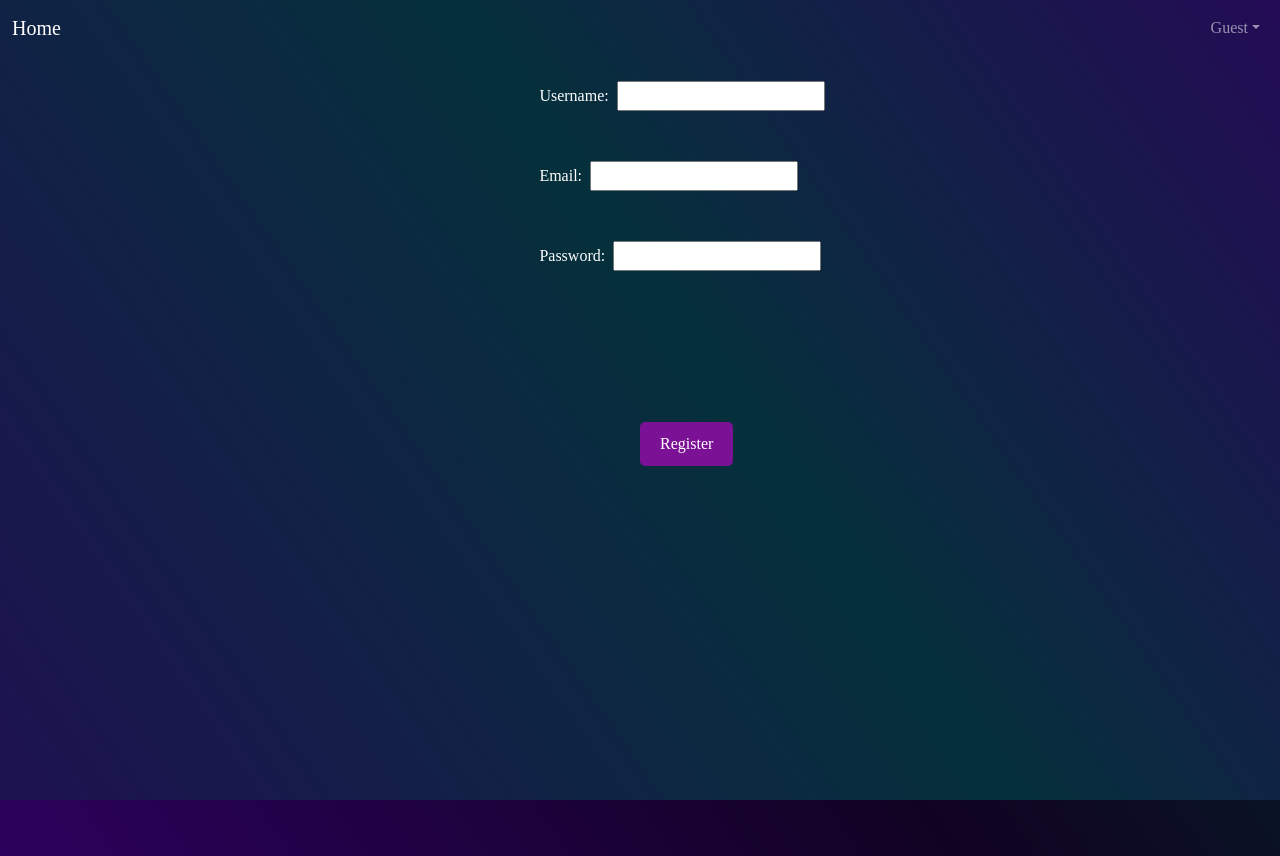
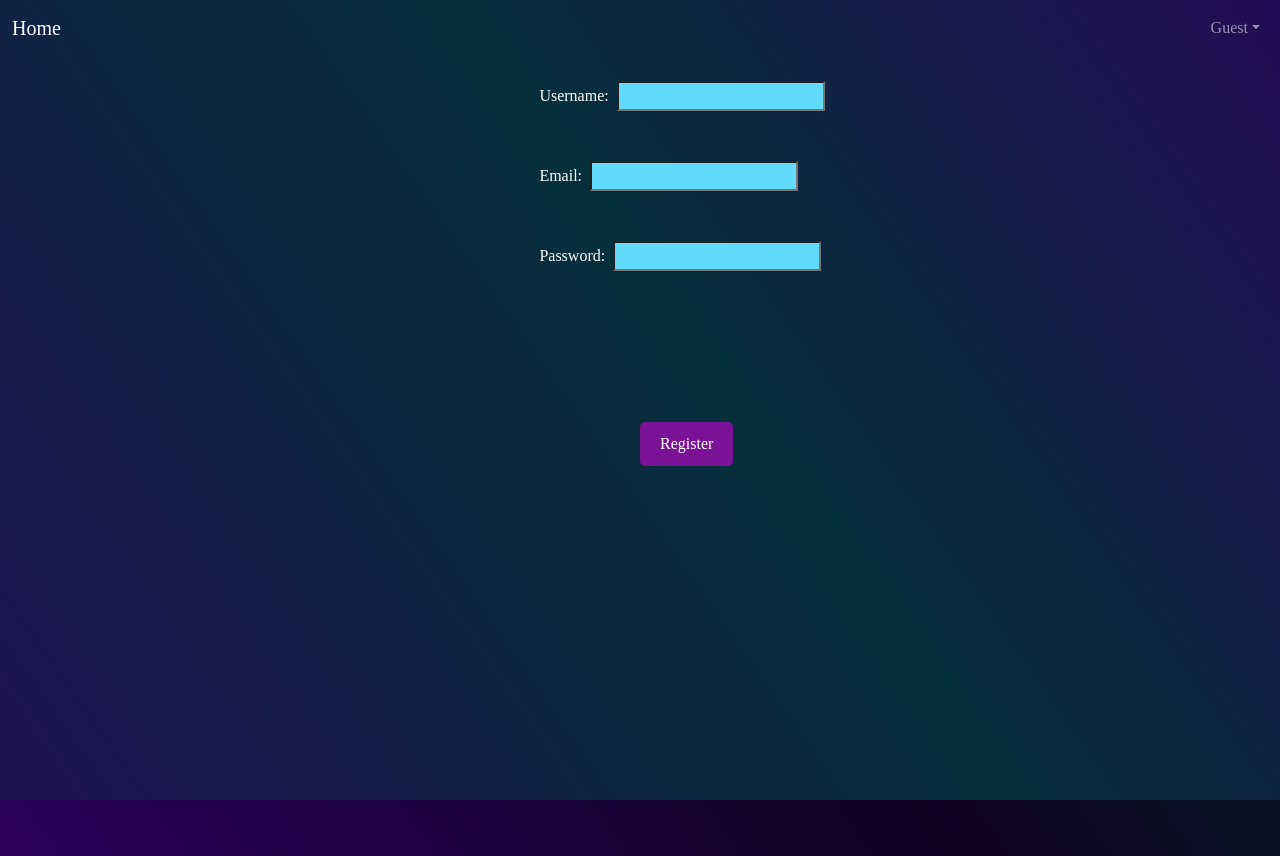
Before and after one commit to jennijjjj/FrontEnd-SENG401, a React (Create React App) app in the folder godle-react/: page /Register in a window 1280 px wide. Shown: the top 856 px of the page. Built offline with nearby package versions, Linux system fonts and the light colour scheme; a web font is replaced by a local one.

Commit message:
register progress

```diff
--- a/godle-react/src/Register.js
+++ b/godle-react/src/Register.js
@@ -1,25 +1,44 @@
-import React from 'react';
+import React, { useState } from 'react';
 
 const Register = () => {
+    const [username, setUsername] = useState("");
+    const [email, setEmail] = useState("");
+    const [password, setPassword] = useState("");
+
+    const handleUsernameChange = (event) => {
+        setUsername(event.target.value);
+    }
+
+    const handleEmailChange = (event) => {
+        setEmail(event.target.value);
+    }
+
+    const handlePasswordChange = (event) => {
+        setPassword(event.target.value);
+    }
 
     const handleRegister = () => {
         alert("example register");
+        // after
+        setUsername("");
+        setEmail("");
+        setPassword("");
     }
 
     return (
         <div className="register-form">
             <form onSubmit={handleRegister} method="post">
                 <div className="register-input">
-                    <label for="username">Username: &nbsp;</label>
-                    <input type="text" id="username" name="username" required />
+                    <label htmlFor="username">Username: &nbsp;</label>
+                    <input style={{ backgroundColor: "#61dafb", outlineColor: "#4e0c5f" }} type="text" id="username" name="username" required onChange={handleUsernameChange} value={username} />
                 </div>
                 <div className="register-input">
-                    <label for="email">Email: &nbsp;</label>
-                    <input type="email" id="email" name="email" required />
+                    <label htmlFor="email">Email: &nbsp;</label>
+                    <input style={{ backgroundColor: "#61dafb" }} type="email" id="email" name="email" required onChange={handleEmailChange} value={email} />
                 </div>
                 <div className="register-input">
-                    <label for="password">Password: &nbsp;</label>
-                    <input type="password" id="password" name="password" required />
+                    <label htmlFor="password">Password: &nbsp;</label>
+                    <input style={{ backgroundColor: "#61dafb" }} type="password" id="password" name="password" required onChange={handlePasswordChange} value={password} />
                 </div>
                 <button className="register-button" type="submit">Register</button>
             </form>
```
